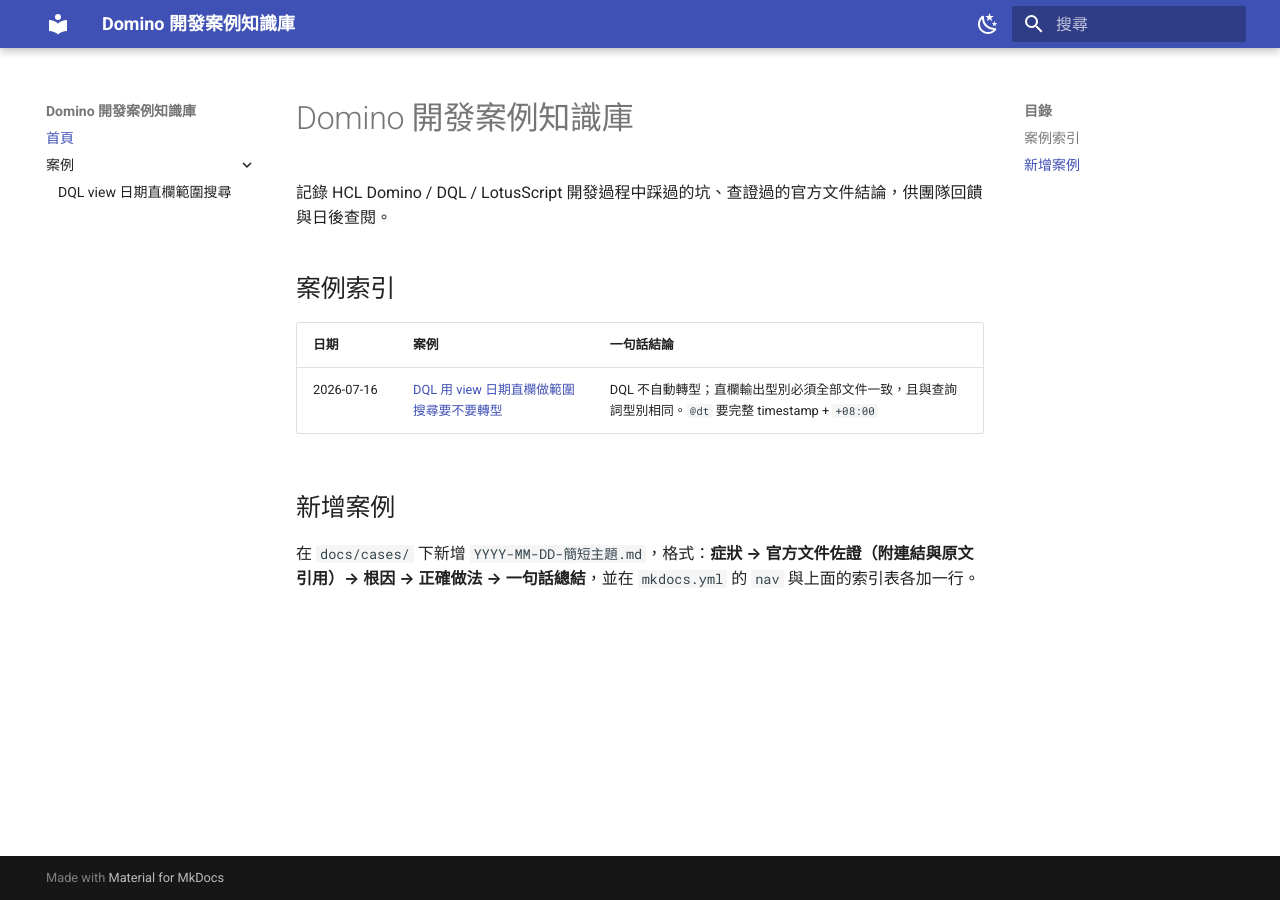
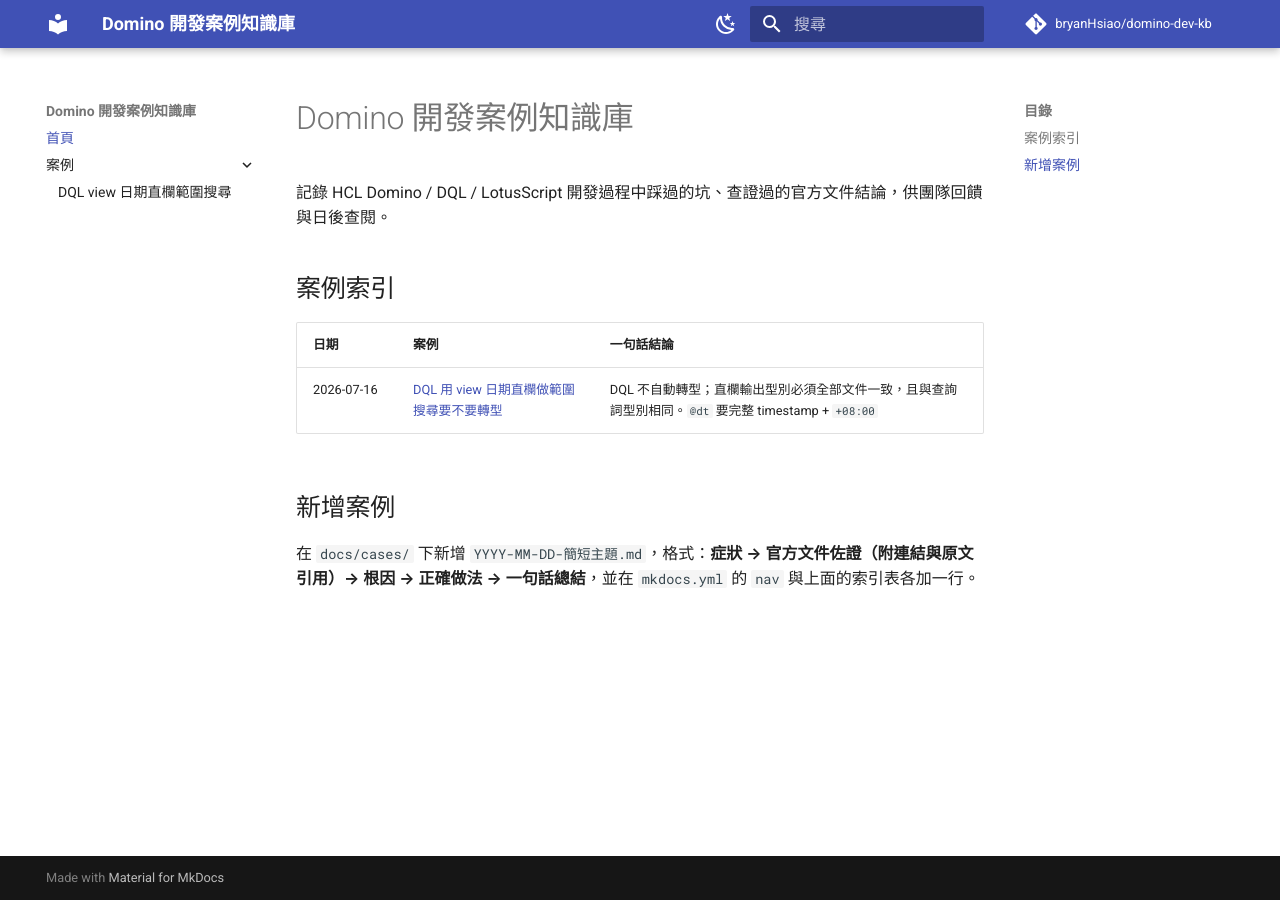
Before and after one commit to bryanHsiao/domino-dev-kb, an MkDocs documentation site: the page built from docs/index.md, in a window 1280 px wide. Built offline with MkDocs 1.6.1 and Material for MkDocs 9.7.7, drawn with Linux system fonts in a browser that asks for light colours; comment, search, counter and statistics services are not loaded.

Commit message:
頁首加上 GitHub repo 連結

```diff
--- a/mkdocs.yml
+++ b/mkdocs.yml
@@ -1,6 +1,8 @@
 site_name: Domino 開發案例知識庫
 site_description: HCL Domino / DQL / LotusScript 開發案例查證紀錄
 site_url: https://bryanhsiao.github.io/domino-dev-kb/
+repo_url: https://github.com/bryanHsiao/domino-dev-kb
+repo_name: bryanHsiao/domino-dev-kb
 
 theme:
   name: material
```
